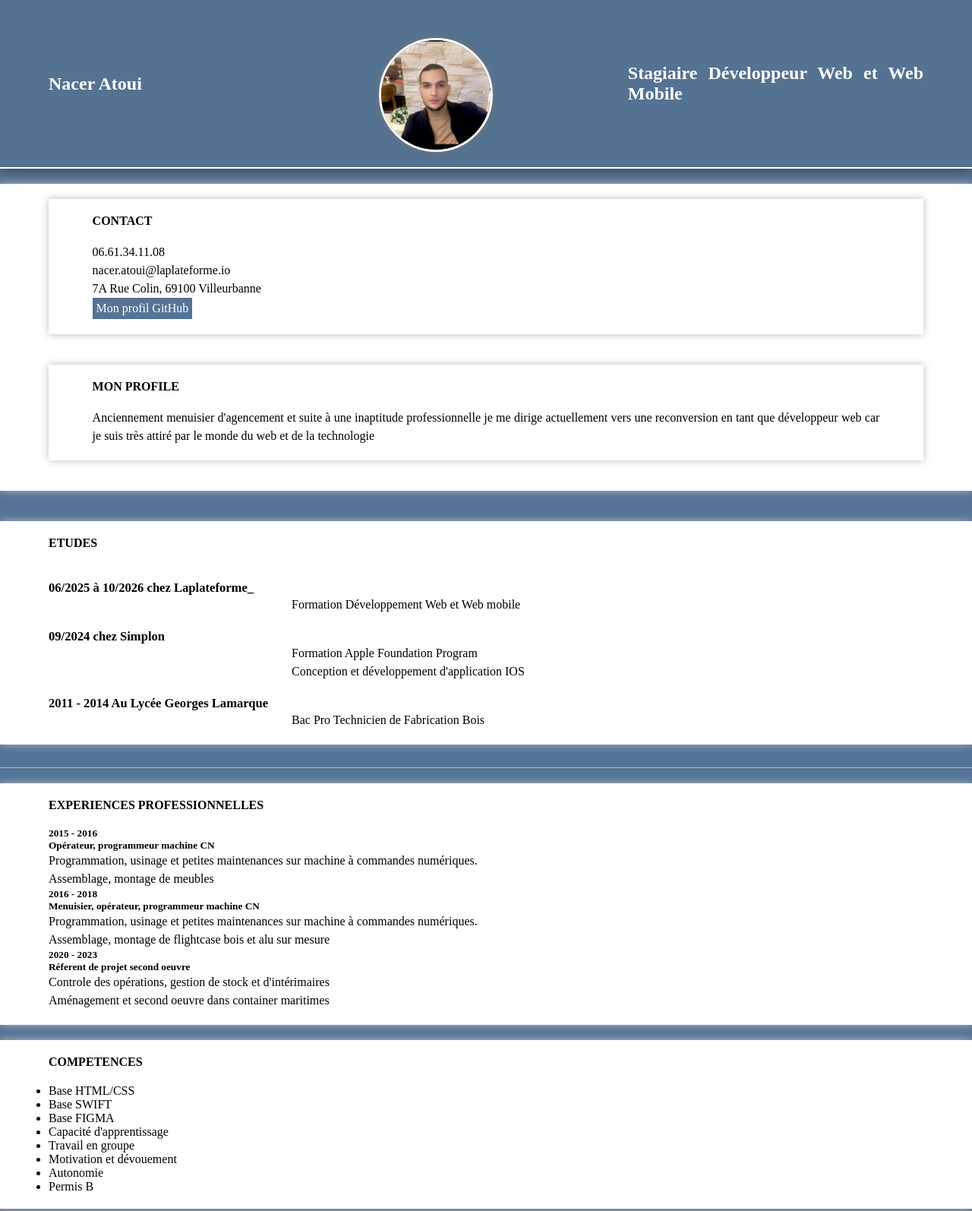
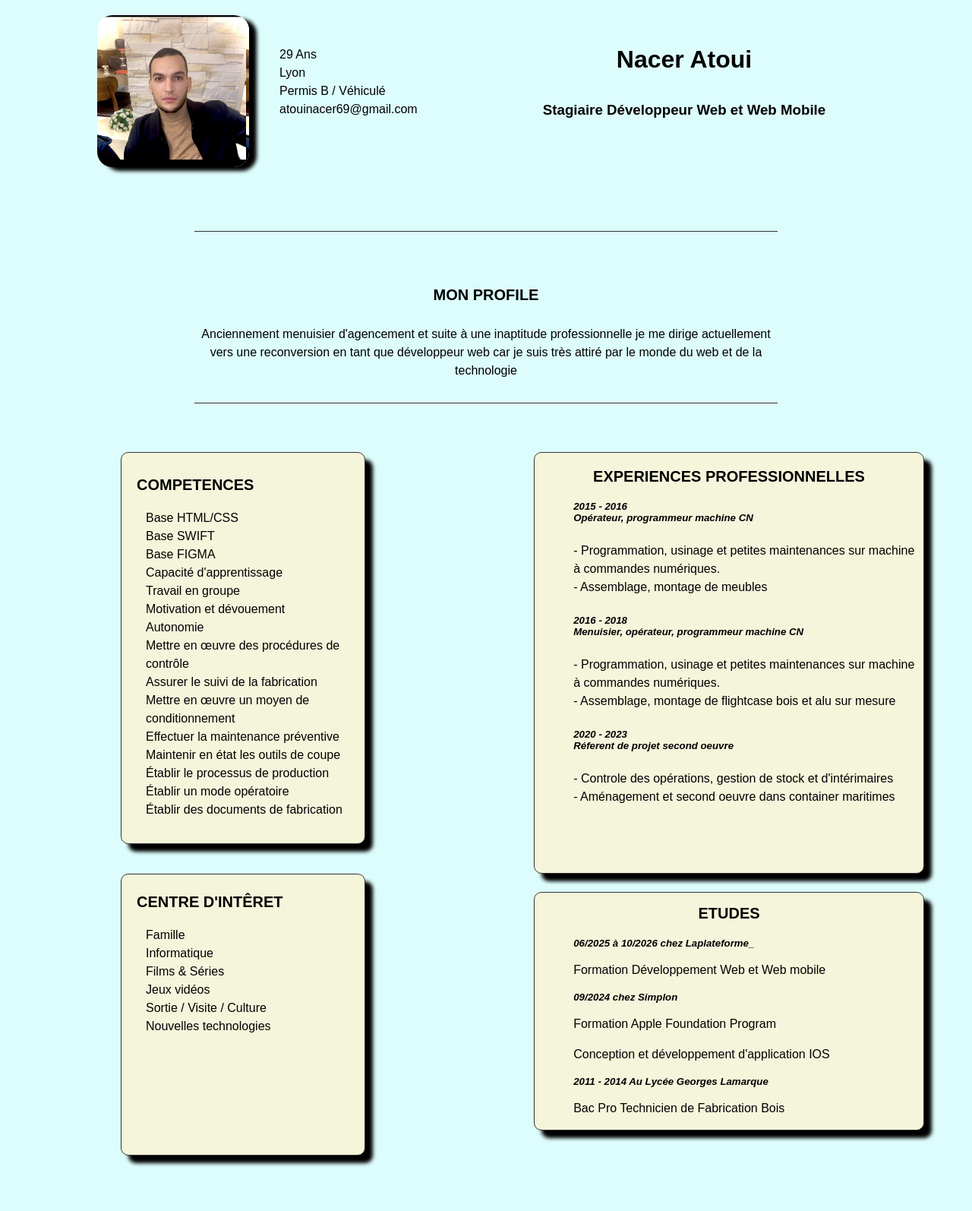
Before and after one commit to Nacer-atoui/mon-cv, a plain HTML site: page index.html in a window 1280 px wide. Shown: the top 1594 px of the page at 76% size. After the commit the page ends 1552 px from the top, so only its background shows below. Drawn offline with Linux system fonts and the light colour scheme.

Commit message:
nouveau cv

```diff
--- a/cv-nacer-atoui-css.css
+++ b/cv-nacer-atoui-css.css
@@ -1,146 +1,251 @@
+* {
+    padding: 0px;
+    margin: 0px;
+    /* background-color: #326882; */
+}
+
+body {
+    font-family: Arial, Helvetica, sans-serif;
+    background-color: rgb(221, 252, 252);
+}
+
+.contain-head {
+
+    width: 50%;
+    height: 200px;
+    display: flex;
+    padding: 20px;
+    padding-left: 10%;
+}
+
+.photo-info {
+
+    background-image: url(photo-nacer.png);
+    background-size: contain;
+    border-radius: 10%;
+    width: 200px;
+    height: 200px;
+    box-shadow: 10px 5px 5px;
+
+}
+
+.info {
+    padding: 40px;
+    font-size: 16px;
+
+}
+
+.name {
+
+    width: 50%;
+    padding-top: 60px;
+    text-align: center;
+    padding-right: 10%;
 
 
 
-*{
-    padding: 0px;
-    margin: 0px;
-    text-align: justify;
-    box-sizing: border-box;
+}
+.dev{
+    padding-top: 2em;
 }
 
-body{
-    background: #547396;
+.toprectangle {
+    display: flex;
+
 }
 
-p{
+.moi {
+
+    width: 60%;
+    height: 150px;
+    margin: 0 auto;
+    text-align: center;
+    line-height: 1em;
+    padding-top: 75px;
+    margin-bottom: 5%;
+    margin-top: 5%;
+    border-bottom: 1px solid #333;
+    border-top: 1px solid #333;
+
+}
+
+.profil-flex{
+    padding-bottom: 2em;
+
+}
+.subtitle{
+    font-size: 20px;
+}
+
+.etude {
+
+    width: 50%;
+}
+
+.expe {
+
+    width: 50%;
+}
+
+.compet {
+
+    width: 50%;
+
+
+}
+
+.skills {
+
+    line-height: 1.5em;
+
+
+}
+
+.comp-title {
+    padding-left: 1em;
+    padding-top: 1.5em;
+    padding-bottom: 1em;
+    font-size: 20px;
+
+}
+
+.comp-list, .interet-list{
+    padding-left: 10%;
+
+}
+.comp-list{
+    padding-bottom: 10%;
+}
+li{
+    list-style-type: none;
+}
+
+
+.exp-title {
+    padding-bottom: 1em;
+    text-align: center;
+    font-size: 20px;
+}
+
+.exp-info,
+.exp-desc {
+    padding-left: 10%;
+    padding-bottom: 1.5em;
+    padding-top: 1.5;
+
+}
+
+.experience {
+    background-color: beige;
+    padding-top: 20px;
+    padding-bottom: 10%;
+    border: solid 1px #333;
+    width: 80%;
+    height: auto;
+    box-shadow: 10px 10px 5px;
+    border-radius: 10px;
+    margin: 0 auto;
+
+}
+
+.centre-interet {
+    background-color: beige;
+    padding-top: 1.5em;
+    padding-bottom: 10%;
+    border: solid 1px #333;
+    width: 50%;
+    height: 70%;
+    box-shadow: 10px 10px 5px;
+    border-radius: 10px;
+    margin: 0 auto;
+    line-height: 1.5em;
+
+}
+
+.interet-title {
+    padding-bottom: 1em;
+    padding-left: 1em;
+    font-size: 20px;
+}
+
+.contain-etude {
+    background-color: beige;
+    padding-top: 1em;
+    border: solid 1px #333;
+    width: 80%;
+    box-shadow: 10px 10px 5px;
+    border-radius: 10px;
+    margin: 0 auto;
+    margin-top: 1.5em;
+    margin-bottom: 10%;
+}
+
+.etude-title{
+    padding-bottom: 1em;
+    font-size: 20px;
+    text-align: center;
+
+}
+
+.etude-desc,
+.etude-info {
+    padding-left: 10%;
+    font-size: 16px;
+    padding-bottom: 1em;
+}
+
+.competence {
+    background-color: beige;
+    border: solid 1px #333;
+    width: 50%;
+    box-shadow: 10px 10px 5px;
+    border-radius: 10px;
+    margin: 0 auto;
+    text-decoration: none;
+}
+
+
+
+
+
+.main {
+    display: flex;
+    flex-wrap: wrap;
+
+}
+
+
+p {
     font-size: 1em;
     line-height: 1.5em;
 }
 
-header{
-    width: 100%;
-    padding: 20px 0px;
-    background-color: rgb(84, 114, 145);
-    box-shadow: 0px 0px 15px #333;
-    border-bottom: 2px solid #fff;
-    height: 100%;
+.photoprofile {
+    width: 250px;
+    height: 250px;
+    border-radius: 10px;
+}
+
+.interet {
+
+    width: 50%;
 
 }
 
 
 
-.name{
-    color: white;
-    font-size: 1.5em;
-    width: 33%;
-    padding-left: 5%;
-
-}
-
-.dev{
-     color: white;
-    font-size: 1.5em;
-    padding-right: 5%;
-    padding-left: 5%;
-
-}
-
-section{
-    display: flex;
-    flex-flow: row wrap;
-    justify-content: center;
-
-    padding-bottom: 20px;
-    margin: 20px auto;
-    box-shadow: 0px 0px 10px #bbb;
-    background-color: #fff;
-}
-
-section h4{
-    margin: 20px 0;
-    width: 90%;
-}
-
-section > div{
-    width: 90%;
-}
-
-.toprectangle{
-    display: flex;
-    justify-content: space-around;
-    align-items: center;
-    flex-direction: row;
-}
 
 
-.photo{
-    display: flex;
-    justify-content: center;
-    width: 33%;
-
-}
-
-.photo img{
-    width: 150px;
-    height: 150px;
-    border: 3px solid #fff;
-    box-shadow: 0px 0px 10px #777;
-    border-radius: 50%;
-    margin-top: 30px;
-}
-
-
-
-.contact-flex{
-    display: flex;
-    flex-flow: row wrap;
-    align-items: center;
-}
-
-#github{
-    color: white;
-    text-decoration: none;
-    background-color: #547396;
-    padding: 5px;
-}
-
-.contact-flex p:first-child{
-    flex: 0 0 40%;
-}
-
-.contact-flex p:last-child{
-    flex: 0 0 60%;
-}
-
-.etude{
-    display: flex;
-    flex-flow: row wrap;
-    border-bottom: 1px solid #bbb;
-    padding-bottom: 10px;
-    margin-bottom: 10px;
-}
-
-.etude-desc{
-    display: flex;
-    flex-flow: column wrap;
-    flex: 0 0 70%;
-    margin-left: auto;
-    padding-right: 10%;
-}
-
-.etude-info{
-    padding-top: 20px;
-    font-size: 20px;
-}
-
-@media (max-width: 768px){
-    .toprectangle{
+@media (max-width: 768px) {
+    .toprectangle {
         flex-direction: column;
     }
-    .topcontainer{
+
+    .topcontainer {
         flex-direction: column;
     }
-    .etude{
+
+    .etude {
         flex-direction: column;
     }
 }
--- a/index.html
+++ b/index.html
@@ -5,79 +5,150 @@
     <meta charset="UTF-8">
     <meta name="viewport" content="width=device-width, initial-scale=1.0">
     <link rel="stylesheet" href="cv-nacer-atoui-css.css">
-    <!-- <link rel="stylesheet" href="cv-nacer-atoui-css2.css"> -->
     <title>Cv Nacer Atoui</title>
-
 </head>
 
 <body>
 
-    <header class="toprectangle">
 
-        <h1 class="name">Nacer Atoui</h1>
-        <div class="photo">
-            <img src="photo-nacer.png">
+    <header class="toprectangle"> <!--haut de page contenant photo nom et poste-->
+
+        <div class="contain-head">
+            <div class="photo-info">
+                <!-- <div class="photoprofile">
+            <img alt="" src="photo-nacer.png">
+            </div> -->
+            </div>
+            <div class="info">
+                <p>
+                    29 Ans <br />
+                    Lyon <br />
+                    Permis B / Véhiculé <br />
+                    atouinacer69@gmail.com
+                </p>
+            </div>
         </div>
-        <h3 class="dev">Stagiaire Développeur Web et Web Mobile</h3>
 
+        <div class="name">
+            <h1>Nacer Atoui</h1>
+            <h3 class="dev">Stagiaire Développeur Web et Web Mobile</h3>
+        </div>
     </header>
 
-    <div class="topcontainer">
+    <div class="moi"> <!--Description personnelle-->
         <section>
-            <div class="info">
-                <section class="contact">
-                    <div class="contact-flex">
-                        <h4 class="subtitle">CONTACT</h4>
-                    </div>
-                    <div class="contact-flex">
-                        <p>06.61.34.11.08</p>
-                    </div>
-                    <div class="contact-flex">
-                        <p>nacer.atoui@laplateforme.io</p>
-                    </div>
-                    <div class="contact-flex">
-                        <p>7A Rue Colin, 69100 Villeurbanne</p>
-                    </div>
-                    <div class="contact-flex">
-                        <a id="github" href="https://github.com/Nacer-atoui">Mon profil GitHub</a>
-                    </div>
-
-                </section>
+            <div class="profil-flex">
+                <h4 class="subtitle">MON PROFILE</h4>
             </div>
+            <div class="profil-flex">
+                <p>Anciennement menuisier d'agencement et suite à une inaptitude professionnelle
+                    je me dirige actuellement vers une reconversion en tant que développeur web car
+                    je suis très attiré par le monde du web et de la technologie</p>
+            </div>
+        </section>
+    </div>
 
 
-            <div class="moi">
-                <section>
-                    <div class="profil-flex">
-                        <h4 class="subtitle">MON PROFILE</h4>
+
+
+    <main class="main">
+
+        <div class="compet"> <!--Dernier container pour les competences-->
+            <section class="skills">
+                <div class="competence">
+                    <div class="comp-title">
+                        <h4>COMPETENCES</h4>
                     </div>
-                    <div class="profil-flex">
-                        <p>Anciennement menuisier d'agencement et suite à une inaptitude professionnelle
-                            je me dirige actuellement vers une reconversion en tant que développeur web car
-                            je suis très attiré par le monde du web et de la technologie</p>
+                    <div class="comp-list">
+                        <ul class="list">
+                            <li>Base HTML/CSS</li>
+                            <li>Base SWIFT</li>
+                            <li>Base FIGMA</li>
+                            <li>Capacité d'apprentissage</li>
+                            <li>Travail en groupe</li>
+                            <li>Motivation et dévouement</li>
+                            <li>Autonomie</li>
+                            <li>Mettre en œuvre des procédures de contrôle</li>
+                            <li>Assurer le suivi de la fabrication</li>
+                            <li>Mettre en œuvre un moyen de conditionnement</li>
+                            <li>Effectuer la maintenance préventive</li>
+                            <li>Maintenir en état les outils de coupe</li>
+                            <li>Établir le processus de production</li>
+                            <li>Établir un mode opératoire</li>
+                            <li>Établir des documents de fabrication</li>
+                        </ul>
                     </div>
-                </section>
-        </section>
+                </div>
+            </section>
+        </div>
 
-    </div>
 
-    </div>
 
-    <div class="bottomcontain">
+        <div class="expe">
+            <section class="experience">
+                <div class="exp-title">
+                    <h4>EXPERIENCES PROFESSIONNELLES</h4>
+                </div>
+                <div class="exp-info">
+                    <h5><i>2015 - 2016</i></h5>
+                    <h5><i>Opérateur, programmeur machine CN</i></h5>
+                </div>
+                <div class="exp-desc">
+                    <p>- Programmation, usinage et petites maintenances sur machine à commandes numériques.</p>
+                    <p>- Assemblage, montage de meubles</p>
+                </div>
+                <div class="exp-info">
+                    <h5><i>2016 - 2018</i></h5>
+                    <h5><i>Menuisier, opérateur, programmeur machine CN</i></h5>
+                </div>
+                <div class="exp-desc">
+                    <p>- Programmation, usinage et petites maintenances sur machine à commandes numériques.</p>
+                    <p>- Assemblage, montage de flightcase bois et alu sur mesure</p>
+                </div>
+                <div class="exp-info">
+                    <h5><i>2020 - 2023</i></h5>
+                    <h5><i>Réferent de projet second oeuvre</i></h5>
+                </div>
+                <div class="exp-desc">
+                    <p>- Controle des opérations, gestion de stock et d'intérimaires</p>
+                    <p>- Aménagement et second oeuvre dans container maritimes</p>
+                </div>
+            </section>
+        </div>
+
+        <div class="interet">
+            <section class="centre-interet">
+                <div class="interet-title">
+                    <h4>CENTRE D'INTÊRET</h4>
+                </div>
+                <div class="interet-list">
+                    <ul class="list">
+                        <li>Famille</li>
+                        <li>Informatique</li>
+                        <li>Films & Séries</li>
+                        <li>Jeux vidéos</li>
+                        <li>Sortie / Visite / Culture</li>
+                        <li>Nouvelles technologies</li>
+                    </ul>
+                </div>
+            </section>
+        </div>
+
+
 
         <div class="etude">
-            <section>
-                <div class="etude-flex">
+            <section class="contain-etude">
+                <div class="etude-title">
                     <h4>ETUDES</h4>
                 </div>
                 <div class="etude-info">
-                    <h5>06/2025 à 10/2026 chez Laplateforme_</h5>
+                    <h5><i>06/2025 à 10/2026 chez Laplateforme_</i></h5>
                 </div>
                 <div class="etude-desc">
                     <p>Formation Développement Web et Web mobile</p>
                 </div>
                 <div class="etude-info">
-                    <h5>09/2024 chez Simplon</h5>
+                    <h5><i>09/2024 chez Simplon</i></h5>
                 </div>
                 <div class="etude-desc">
                     <p>Formation Apple Foundation Program</p>
@@ -86,69 +157,14 @@
                     <p>Conception et développement d'application IOS</p>
                 </div>
                 <div class="etude-info">
-                    <h5>2011 - 2014 Au Lycée Georges Lamarque</h5>
+                    <h5><i>2011 - 2014 Au Lycée Georges Lamarque</i></h5>
                 </div>
                 <div class="etude-desc">
                     <p>Bac Pro Technicien de Fabrication Bois</p>
                 </div>
             </section>
         </div>
-
-
-        <div class="expe">
-            <section>
-                <div class="exp-flex">
-                    <h4>EXPERIENCES PROFESSIONNELLES</h4>
-                </div>
-                <div class="exp-info">
-                    <h5>2015 - 2016</h5>
-                    <h5>Opérateur, programmeur machine CN</h5>
-                </div>
-                <div class="exp-desc">
-                    <p>Programmation, usinage et petites maintenances sur machine à commandes numériques.</p>
-                    <p>Assemblage, montage de meubles</p>
-                </div>
-                <div class="exp-info">
-                    <h5>2016 - 2018</h5>
-                    <h5>Menuisier, opérateur, programmeur machine CN</h5>
-                </div>
-                <div class="exp-desc">
-                    <p>Programmation, usinage et petites maintenances sur machine à commandes numériques.</p>
-                    <p>Assemblage, montage de flightcase bois et alu sur mesure</p>
-                </div>
-                <div class="exp-info">
-                    <h5>2020 - 2023</h5>
-                    <h5>Réferent de projet second oeuvre</h5>
-                </div>
-                <div class="exp-desc">
-                    <p>Controle des opérations, gestion de stock et d'intérimaires</p>
-                    <p>Aménagement et second oeuvre dans container maritimes</p>
-                </div>
-            </section>
-        </div>
-
-    </div>
-
-
-    <div class="compet">
-        <section class="skills">
-            <div class="comp-title">
-                <h4>COMPETENCES</h4>
-            </div>
-            <div class="comp-list">
-                <ul class="list">
-                    <li>Base HTML/CSS</li>
-                    <li>Base SWIFT</li>
-                    <li>Base FIGMA</li>
-                    <li>Capacité d'apprentissage</li>
-                    <li>Travail en groupe</li>
-                    <li>Motivation et dévouement</li>
-                    <li>Autonomie</li>
-                    <li>Permis B</li>
-                </ul>
-            </div>
-        </section>
-    </div>
+    </main>
 
 </body>
 
```
